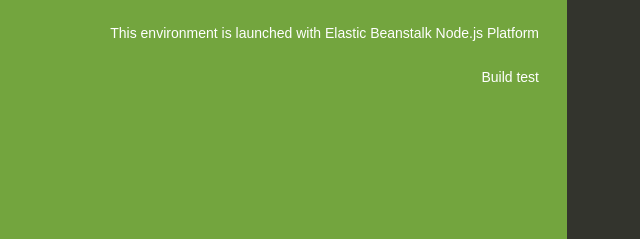
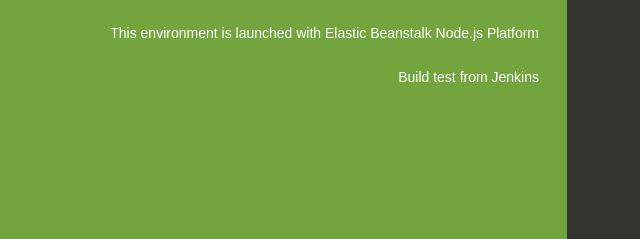
Before and after one commit to krishnappan/Nodejs, a website: page index.html in a window 1280 px wide. Shown: the part 330-569 px from the top of the page, 73-713 px from the left. Drawn offline with Linux system fonts and the light colour scheme.

Commit message:
Changed index.html file

```diff
--- a/index.html
+++ b/index.html
@@ -77,7 +77,7 @@
       <h1>Congratulations</h1>
       <p>Your first AWS Elastic Beanstalk Node.js application is now running on your own dedicated environment in the AWS Cloud</p>
       <p>This environment is launched with Elastic Beanstalk Node.js Platform</p>
-      <p>Build test</p>
+      <p>Build test from Jenkins</p>
     </div>
     <div class="linksColumn">
       <h2>What's Next?</h2>
```
